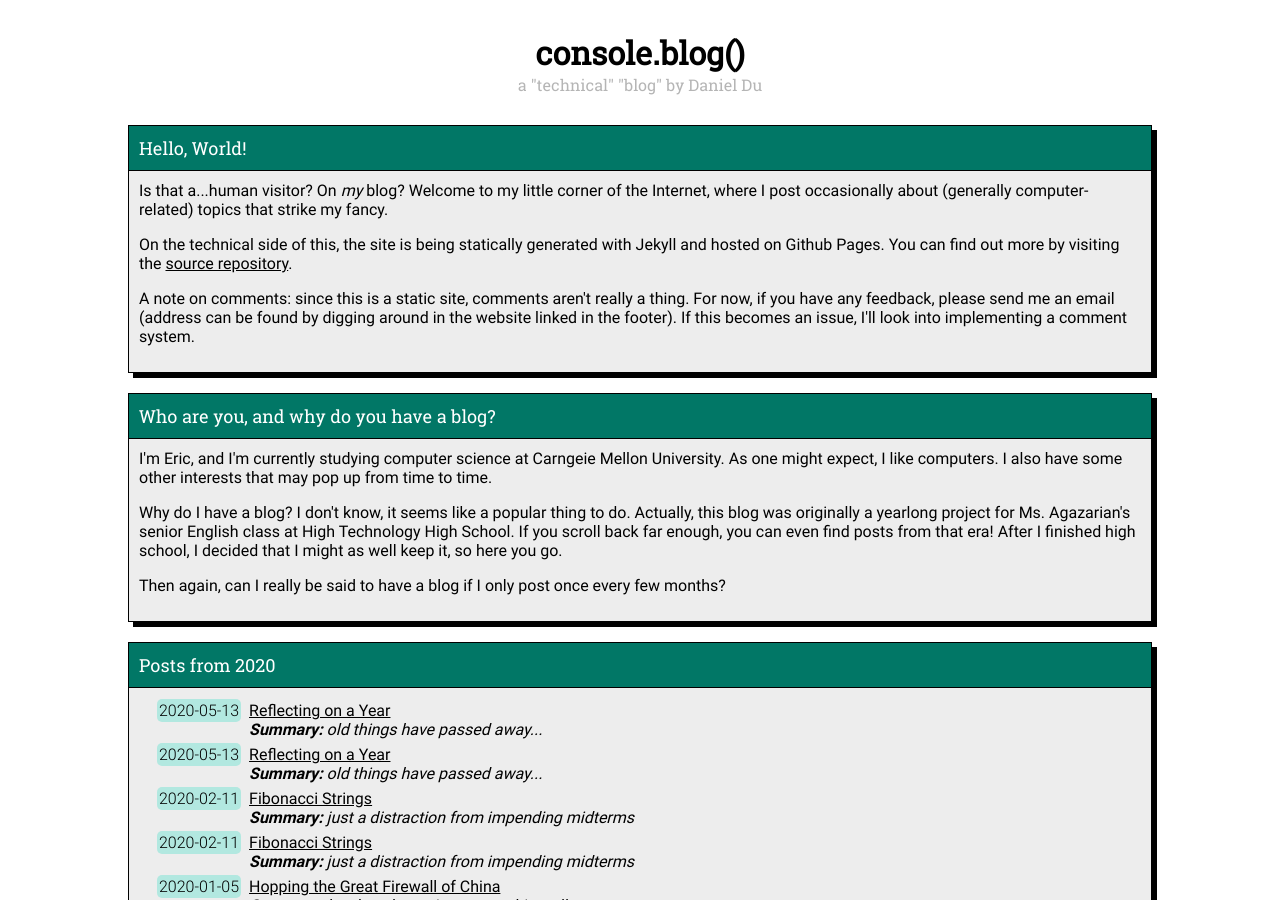
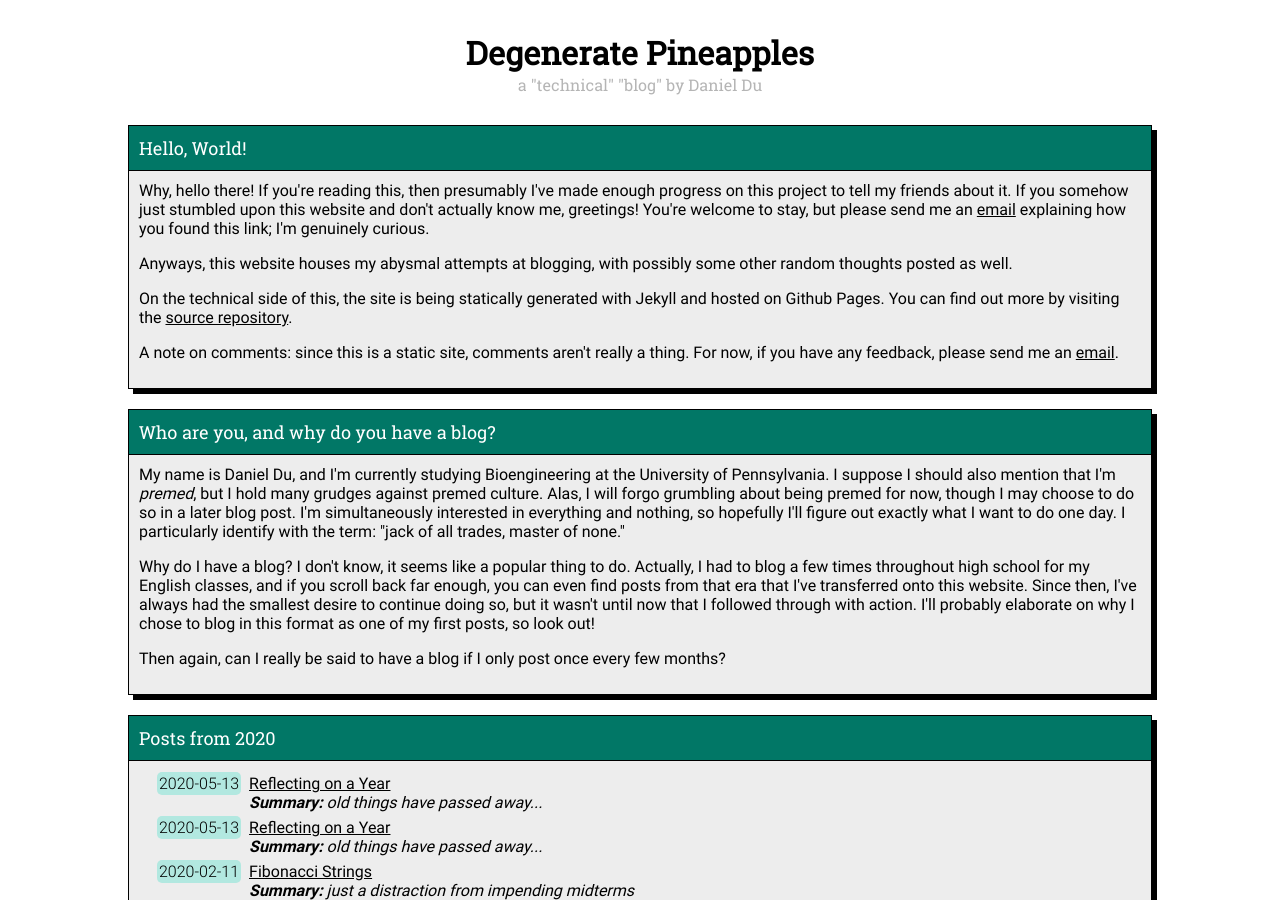
Before and after one commit to degeneratepineapples/degeneratepineapples.github.io, a Jekyll site: the page built from index.html, in a window 1280 px wide and 900 px high. Built offline with Jekyll 4.4.1, drawn with Linux system fonts in a browser that asks for light colours.

Commit message:
Homepage

```diff
--- a/_config.yml
+++ b/_config.yml
@@ -1,7 +1,7 @@
-title: console.blog()
+title: Degenerate Pineapples
 email: dadu@seas.upenn.edu
 description: > #
-  This is a yearlong project for Ms. Agazarian's senior English class.
+  This is my attempt at blogging, with possibly some other random thoughts posted as well.
 github_username: degeneratepineapples
 
 permalink: /:title/
--- a/index.html
+++ b/index.html
@@ -6,13 +6,17 @@ layout: default
   <div class="ui-head">Hello, World!</div>
   <div class="ui-body">
     <p>
-      Is that a...human visitor? On <em>my</em> blog? Welcome to my little corner of the Internet, where I post occasionally about (generally computer-related) topics that strike my fancy.
+      Why, hello there! If you're reading this, then presumably I've made enough progress on this project to tell my friends about it. If you somehow just stumbled upon this website and don't actually know me, greetings!
+      You're welcome to stay, but please send me an <a href="dadu@seas.upenn.edu">email</a> explaining how you found this link; I'm genuinely curious.
     </p>
     <p>
-      On the technical side of this, the site is being statically generated with Jekyll and hosted on Github Pages. You can find out more by visiting the <a href="https://github.com/air-wreck/eng4-blog">source repository</a>.
+      Anyways, this website houses my abysmal attempts at blogging, with possibly some other random thoughts posted as well.
     </p>
     <p>
-      A note on comments: since this is a static site, comments aren't really a thing. For now, if you have any feedback, please send me an email (address can be found by digging around in the website linked in the footer). If this becomes an issue, I'll look into implementing a comment system.
+      On the technical side of this, the site is being statically generated with Jekyll and hosted on Github Pages. You can find out more by visiting the <a href="https://github.com/degeneratepineapples/dp_blog">source repository</a>.
+    </p>
+    <p>
+      A note on comments: since this is a static site, comments aren't really a thing. For now, if you have any feedback, please send me an <a href="dadu@seas.upenn.edu">email</a>.
     </p>
   </div>
 </div>
@@ -21,10 +25,13 @@ layout: default
   <div class="ui-head">Who are you, and why do you have a blog?</div>
   <div class="ui-body">
     <p>
-      I'm Eric, and I'm currently studying computer science at Carngeie Mellon University. As one might expect, I like computers. I also have some other interests that may pop up from time to time.
+      My name is Daniel Du, and I'm currently studying Bioengineering at the University of Pennsylvania. I suppose I should also mention that I'm <em>premed</em>, but I hold many grudges against premed culture.
+      Alas, I will forgo grumbling about being premed for now, though I may choose to do so in a later blog post. I'm simultaneously interested in everything and nothing, so hopefully I'll figure out exactly what
+      I want to do one day. I particularly identify with the term: "jack of all trades, master of none."
     </p>
     <p>
-      Why do I have a blog? I don't know, it seems like a popular thing to do. Actually, this blog was originally a yearlong project for Ms. Agazarian's senior English class at High Technology High School. If you scroll back far enough, you can even find posts from that era! After I finished high school, I decided that I might as well keep it, so here you go.
+      Why do I have a blog? I don't know, it seems like a popular thing to do. Actually, I had to blog a few times throughout high school for my English classes, and if you scroll back far enough, you can even find posts from that era that I've transferred onto this website.
+      Since then, I've always had the smallest desire to continue doing so, but it wasn't until now that I followed through with action. I'll probably elaborate on why I chose to blog in this format as one of my first posts, so look out!
     </p>
     <p>
       Then again, can I really be said to have a blog if I only post once every few months?
```
